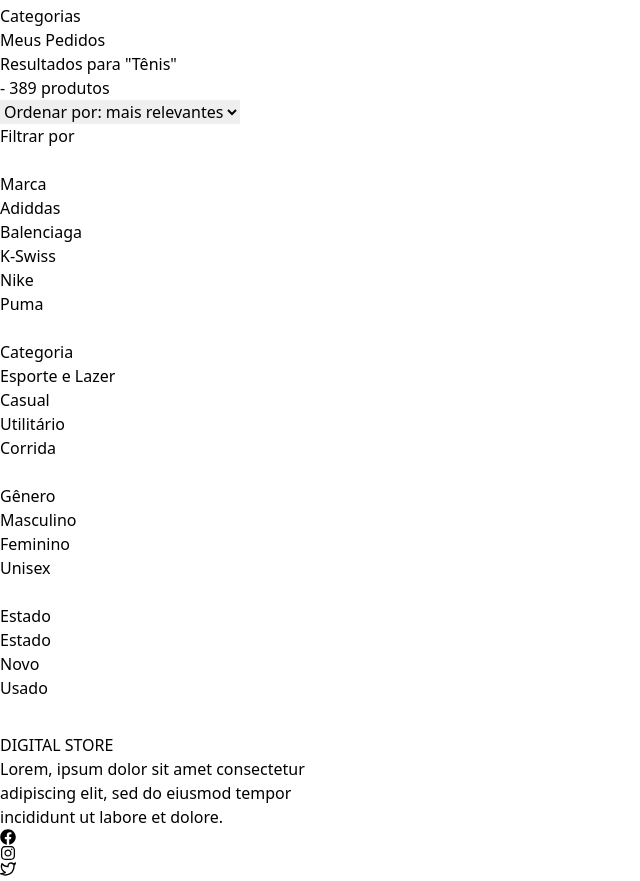
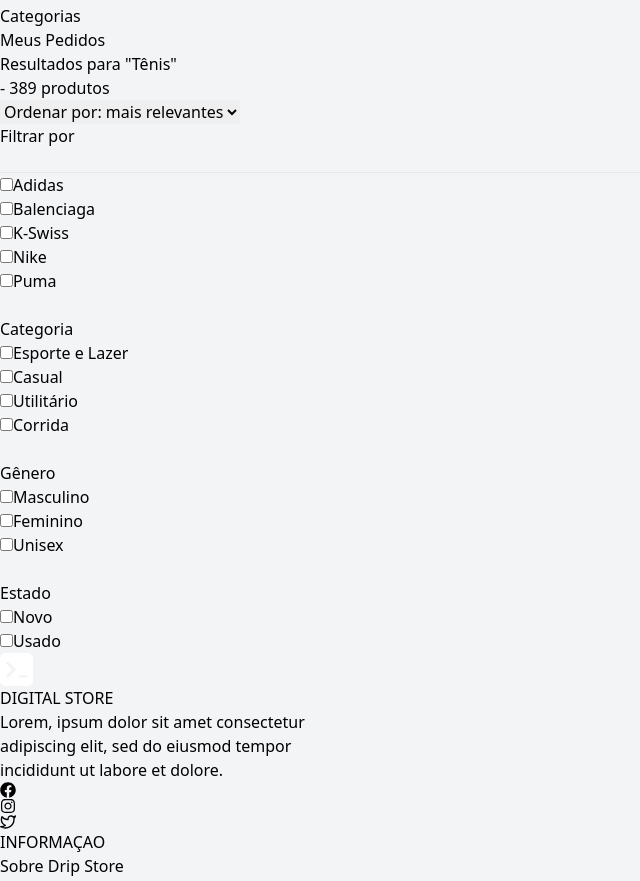
Before and after one commit to Jessi-star/projeto_Final_Front, a React (Vite) app: page /produtos in a window 1280 px wide. Shown: the part 400-1281 px from the top of the page, without its empty margins (0-640 px from the left). Built offline with nearby package versions, Linux system fonts and the light colour scheme.

Commit message:
Filter-Finalizado

```diff
--- a/src/components/Filter/Index.jsx
+++ b/src/components/Filter/Index.jsx
@@ -4,6 +4,7 @@ import { Link } from "react-router-dom";
 import { FaFacebook } from "react-icons/fa";
 import { FaInstagram } from "react-icons/fa";
 import { FiTwitter } from "react-icons/fi";
+import FilterComponent from "../FilterComponent";
 
 export default function Filter() {
     return (
@@ -68,9 +69,9 @@ export default function Filter() {
 
 
 
-            <div className="border-solid border-2 border-indigo-600 w-[100%] h-[700px]" >
-                <div className="border-solid border-2 border-indigo-600 w-[100%] h-[90px] flex items-center justify-between ">
-                    <div className=" flex gap-3 h-[28px] font-bold">
+            <div className=" w-[100%] h-[1100px] bg-gray-100" >
+                <div className=" flex items-center justify-between ">
+                    <div className=" flex gap-3 pl-4 h-[28px] font-bold">
                         <p>Resultados para "Tênis"</p>
                         <p className="font-normal">- 389 produtos</p>
 
@@ -88,37 +89,47 @@ export default function Filter() {
 
                     </div>
                 </div>
-                    <div className="">
+                <div className="pl-8 ">
+                    <div className="bg-white w-[280px] pl-8">
+                        <p className="font-bold flex flex-col pt-7">Filtrar por</p>
+                        <br />
+                        <div className=" bg-black w-[248px] h-[1px]"><hr /></div>
+                        <aside>
+                            <div className="">
 
-                        <p className="font-bold flex flex-col pt-7">Filtrar por</p>
-                        <br/>
-                        <div className=" bg-black w-[10%] h-[1px]"></div>
-                        <aside>
-                            <p className="font-bold pt-8">Marca</p>
+                                <FilterComponent text="Adidas" />
+                                <FilterComponent text="Balenciaga" />
+                                <FilterComponent text="K-Swiss" />
+                                <FilterComponent text="Nike" />
+                                <FilterComponent text="Puma" />
+                            </div>
 
-                            <p>Adiddas</p>
-                            <p>Balenciaga</p>
-                            <p>K-Swiss</p>
-                            <p>Nike</p>
-                            <p>Puma</p>
-                            <br/>
-                            <p className="font-bold">Categoria</p>
-                            <p>Esporte e Lazer</p>
-                            <p>Casual</p>
-                            <p>Utilitário</p>
-                            <p>Corrida</p>
-                            <br/>
-                            <p className="font-bold">Gênero</p>
-                            <p>Masculino</p>
-                            <p>Feminino</p>
-                            <p>Unisex</p>
-                            <br/>
-                            <p className="font-bold">Estado</p>
-                            <p>Estado</p>
-                            <p>Novo</p>
-                            <p>Usado</p>
+                            <br />
+                            <div className="">
+                                <p className="font-bold">Categoria</p>
+                                <FilterComponent text="Esporte e Lazer" />
+                                <FilterComponent text="Casual" />
+                                <FilterComponent text="Utilitário" />
+                                <FilterComponent text="Corrida" />
+                            </div>
+
+                            <br />
+                            <div className="">
+                                <p className="font-bold">Gênero</p>
+                                <FilterComponent text="Masculino" />
+                                <FilterComponent text="Feminino" />
+                                <FilterComponent text="Unisex" />
+                            </div>
+                            <br />
+                            <div className="">
+                                <p className="font-bold">Estado</p>
+                                <FilterComponent text="Novo" />
+                                <FilterComponent text="Usado" />
+                            </div>
                         </aside>
                     </div>
+
+                </div>
             </div>
 
 
--- a/src/components/FilterComponent/index.jsx
+++ b/src/components/FilterComponent/index.jsx
@@ -1,7 +1,12 @@
-export default function Filter() {
+export default function FilterComponent({text, titulo}) {
     return (
-        <div >
-                <h1>oi</h1>
+        <div className="flex  accent-pink-700 gap-5">
+            <p className="font-bold pt-8">{titulo}</p>
+            <div>
+            <input className="size-5" type="checkbox"  />
+            <label className="text-base ml-2">{text}</label>
+            </div>
+
         </div>
     )
 }
--- a/src/index.css
+++ b/src/index.css
@@ -1,3 +1,7 @@
 @tailwind base;
 @tailwind components;
 @tailwind utilities;
+
+body{
+    background: #f3f4f6;
+}
```
